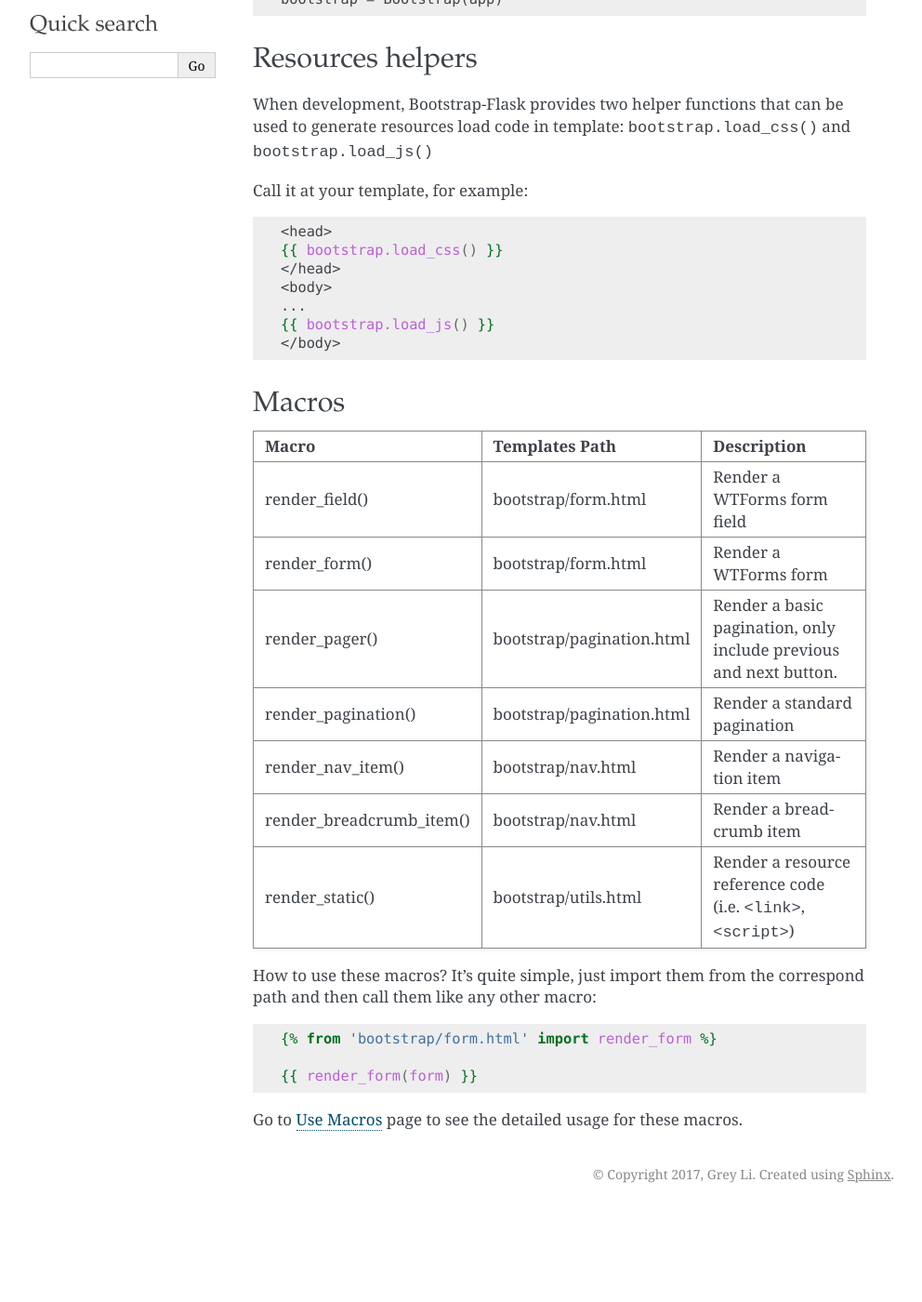
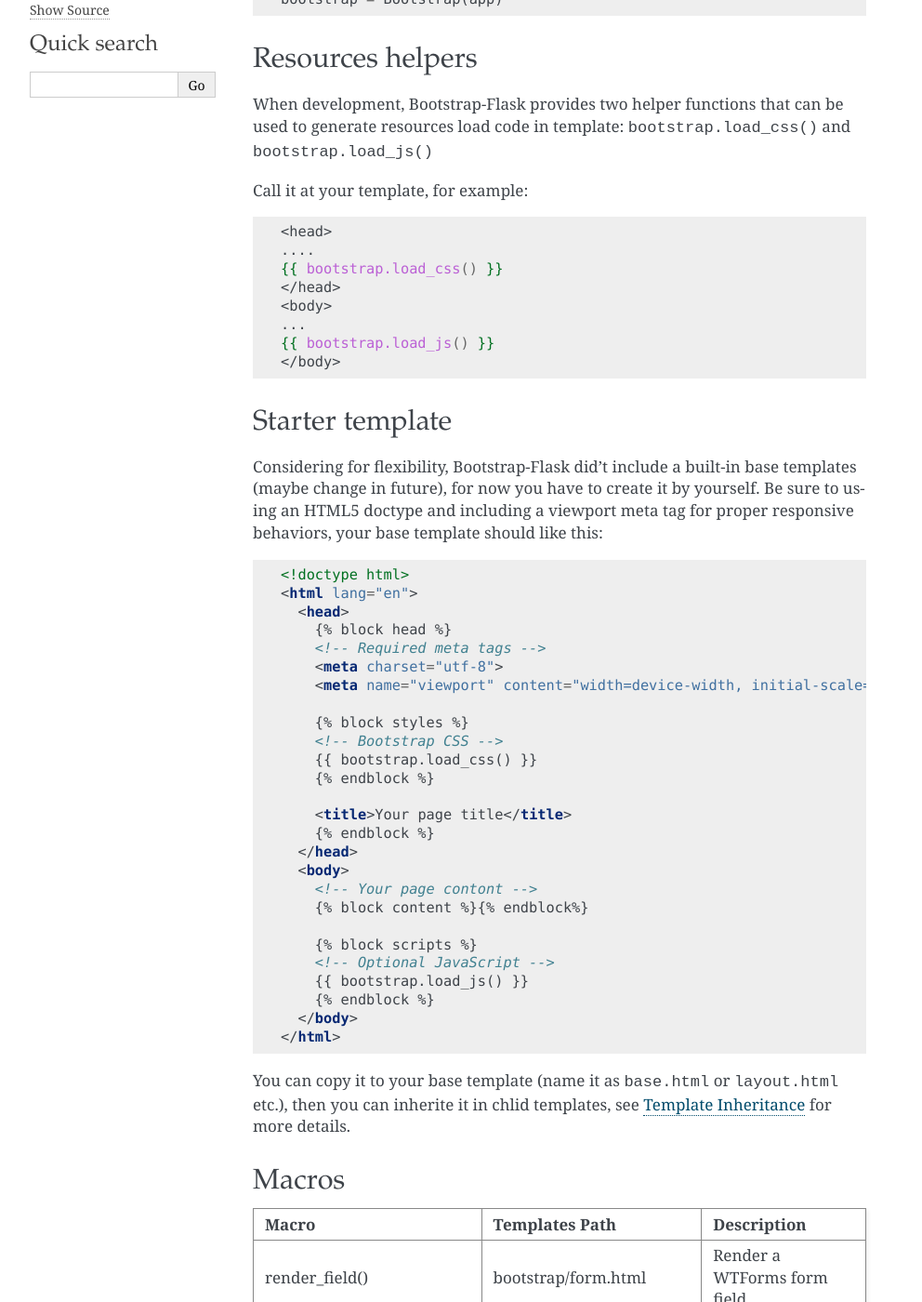
Before and after one commit to helloflask/bootstrap-flask, a Sphinx documentation site: the page built from docs/basic.rst, in a window 1280 px wide and 1400 px high, scrolled down 395 px. Shown: the whole window at 93% size, without its empty margins (148-1140 px from the left). Built offline with Sphinx 7.4.7, drawn with Linux system fonts in a browser that asks for light colours; before the commit the page ends 1697 px from its top, so only the background shows below that.

Commit message:
Doc: add starter template example

```diff
--- a/docs/basic.rst
+++ b/docs/basic.rst
@@ -32,12 +32,53 @@ Call it at your template, for example:
 .. code-block:: jinja
 
     <head>
+    ....
     {{ bootstrap.load_css() }}
     </head>
     <body>
     ...
     {{ bootstrap.load_js() }}
     </body>
+
+Starter template
+-----------------
+
+Considering for flexibility, Bootstrap-Flask did't include a built-in base templates (maybe change in future),
+for now you have to create it by yourself. Be sure to using an HTML5 doctype and including a viewport meta tag
+for proper responsive behaviors, your base template should like this:
+
+.. code-block:: html
+
+    <!doctype html>
+    <html lang="en">
+      <head>
+        {% block head %}
+        <!-- Required meta tags -->
+        <meta charset="utf-8">
+        <meta name="viewport" content="width=device-width, initial-scale=1, shrink-to-fit=no">
+
+        {% block styles %}
+        <!-- Bootstrap CSS -->
+        {{ bootstrap.load_css() }}
+        {% endblock %}
+
+        <title>Your page title</title>
+        {% endblock %}
+      </head>
+      <body>
+        <!-- Your page contont -->
+        {% block content %}{% endblock%}
+
+        {% block scripts %}
+        <!-- Optional JavaScript -->
+        {{ bootstrap.load_js() }}
+        {% endblock %}
+      </body>
+    </html>
+
+You can copy it to your base template (name it as ``base.html`` or ``layout.html`` etc.), then you can inherite it
+in chlid templates, see `Template Inheritance <http://flask.pocoo.org/docs/1.0/patterns/templateinheritance/>`_ for
+more details.
 
 Macros
 ------
```
